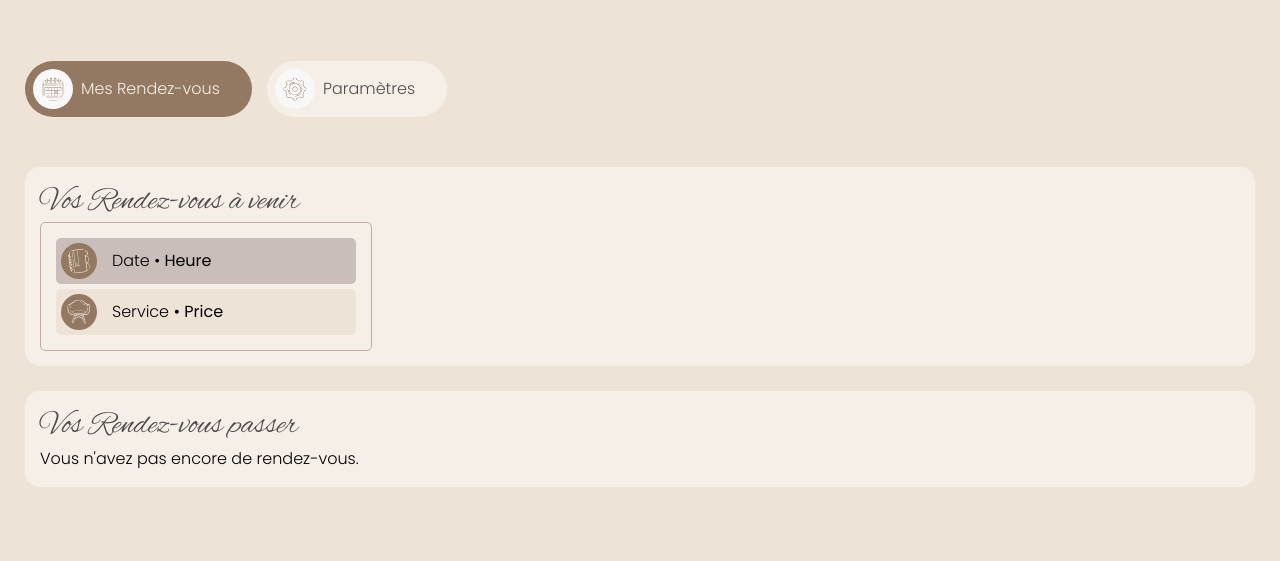
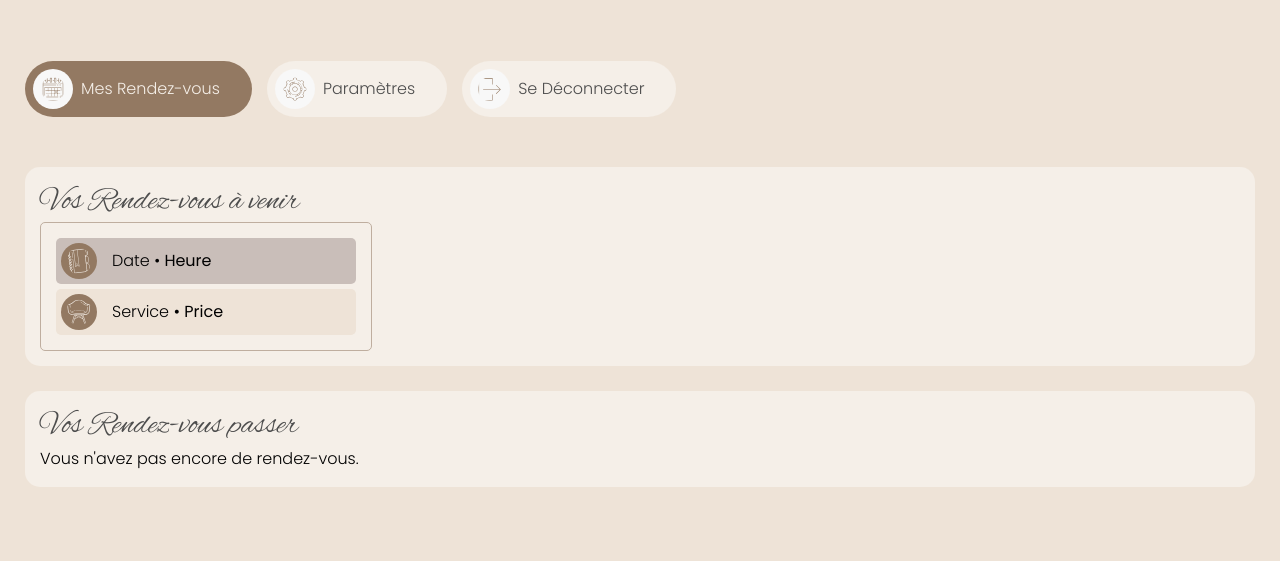
Before and after one commit to DayZmooN/ims_beauty, a Symfony app: template templates/page/dashboard.html.twig in a window 1280 px wide. Shown: the part 178-739 px from the top of the page. Run offline with Twig, Linux system fonts and the light colour scheme; the template is opened without the code that fills it, so the values that code supplies are empty; some libraries are stand-ins or nearby versions.

Commit message:
✨ Added Logout on dashboard menu

```diff
--- a/templates/page/dashboard.html.twig
+++ b/templates/page/dashboard.html.twig
@@ -17,6 +17,12 @@
 					<a href="#settings" id="show-settings">
 						<img src="{{asset('asset/media/icons/settings.svg')}}" alt="Paramètres">
 						<p>Paramètres</p>
+					</a>
+				</div>
+				<div class="menu">
+					<a href="{{path('app_logout')}}">
+						<img src="{{asset('asset/media/icons/logOut.svg')}}" alt="Se Déconnecter">
+						<p>Se Déconnecter</p>
 					</a>
 				</div>
 			</div>
```
Also changed, not shown: public/asset/media/icons/logOut.svg.
